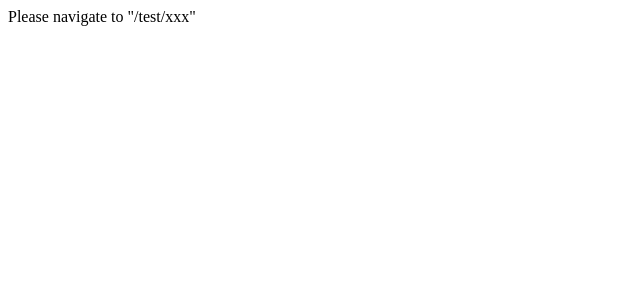
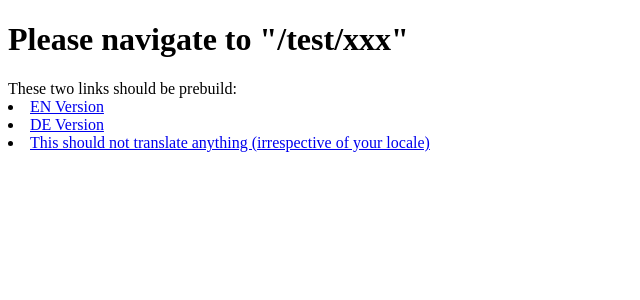
Before and after one commit to everdropde/ed-i18n-bug, a Next.js app: page / in a window 1280 px wide. Shown: the top 300 px of the page, without its empty margins (0-640 px from the left). Built offline with nearby package versions, Linux system fonts and the light colour scheme.

Commit message:
improved styling and logic

```diff
--- a/pages/index.js
+++ b/pages/index.js
@@ -1,5 +1,27 @@
+import Link from 'next/link'
+
 const Home = () => {
-  return <div>Please navigate to "/test/xxx"</div>
+  return (
+    <div>
+      <h1>Please navigate to "/test/xxx"</h1>
+      These two links should be prebuild:
+      <li>
+        <Link href="/en/test/prebuild">
+          <a>EN Version</a>
+        </Link>
+      </li>
+      <li>
+        <Link href="/de/test/prebuild">
+          <a>DE Version</a>
+        </Link>
+      </li>
+      <li>
+        <Link href="/de/test/prebuild/random-stuff">
+          <a>This should not translate anything (irrespective of your locale)</a>
+        </Link>
+      </li>
+    </div>
+  )
 }
 
 export default Home
```
Also changed, not shown: pages/test/[[...slug]].js (+4 -3 lines).
